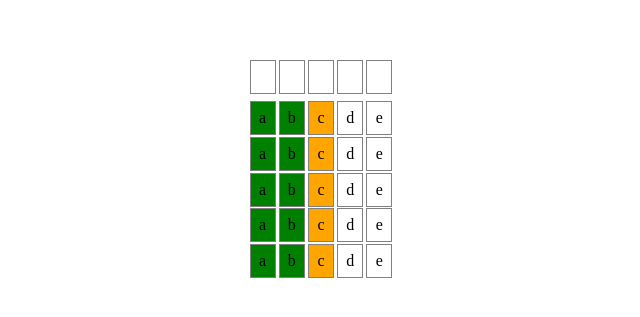
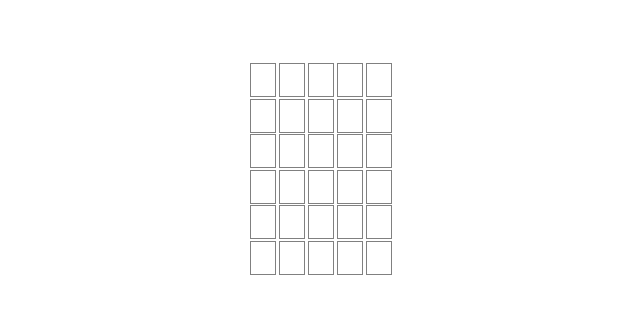
Before and after one commit to davestevens/bulls-and-cows-game, a Svelte app: page / in a window 1280 px wide. Shown: the part 231-548 px from the top of the page, without its empty margins (319-959 px from the left). Built offline with nearby package versions, Linux system fonts and the light colour scheme.

Commit message:
feat: Inital game storage.

```diff
--- a/src/Game/Game.ts
+++ b/src/Game/Game.ts
@@ -1,16 +1,9 @@
-import Guess from './Guess';
+import type Guess from './Guess';
 import getRandomWord from './getRandomWord';
 import validateWord from './validateWord';
-
-const GUESS_COUNT = 5;
-const WORD_LENGTH = 5;
-
-enum GameState {
-  Unknown,
-  InProgress,
-  CompleteCorrect,
-  CompleteIncorrect,
-}
+import { GameState, IGameState, IGuessResult } from './types';
+import buildGuesses from './buildGuesses';
+import { GUESS_COUNT, WORD_LENGTH } from './consts';
 
 class Game {
   public get word(): string { return this.currentWord; }
@@ -25,18 +18,33 @@ class Game {
 
   public get guessesRemaining(): number { return GUESS_COUNT - this.guessesTaken; }
 
-  public get guessesTaken(): number { return this.guesses.length; }
+  public get guessesTaken(): number { return this.guessIndex + 1; }
+
+  public get currentGuessIndex(): number { return this.guessIndex; }
+
+  public get previousGuesses(): IGuessResult[][] {
+    return this.guesses.map((guess) => guess.result);
+  }
+
+  // eslint-disable-next-line class-methods-use-this
+  public get guessMaxCount(): number { return GUESS_COUNT; }
+
+  // eslint-disable-next-line class-methods-use-this
+  public get wordLength(): number { return WORD_LENGTH; }
 
   private currentWord: string;
 
-  private guesses: Guess[];
+  private guessIndex: number;
+
+  private guesses: Guess[] = buildGuesses(GUESS_COUNT);
 
   private state: GameState = GameState.Unknown;
 
   public startNew(): void {
     // TODO: close down current game (if there is one)
     this.currentWord = getRandomWord();
-    this.guesses = [];
+    this.guessIndex = 0;
+    this.guesses = buildGuesses(GUESS_COUNT);
     this.state = GameState.InProgress;
   }
 
@@ -51,14 +59,36 @@ class Game {
     if (!validateWord(uppercaseInput)) {
       throw new Error('Not a valid word');
     }
-    const guess = new Guess(uppercaseInput, this.currentWord);
-    this.guesses.push(guess);
+    const guess = this.guesses[this.guessIndex];
+    guess.perform(uppercaseInput, this.currentWord);
     if (guess.isCorrect) {
       this.state = GameState.CompleteCorrect;
-    } else if (this.guesses.length >= GUESS_COUNT) {
+    } else if (this.guessesTaken >= GUESS_COUNT) {
       this.state = GameState.CompleteIncorrect;
     }
+    this.guessIndex += 1;
     return this.isComplete;
+  }
+
+  public toJson(): IGameState {
+    return {
+      word: this.currentWord,
+      state: this.state,
+      guesses: this.guesses.map((guess) => guess.word),
+      guessIndex: this.guessIndex,
+    };
+  }
+
+  public fromJson(state: IGameState): void {
+    this.currentWord = state.word;
+    this.state = state.state;
+    this.guessIndex = state.guessIndex;
+    this.guesses = buildGuesses(GUESS_COUNT);
+    state.guesses.forEach((guess, index) => {
+      if (guess) {
+        this.guesses[index].perform(guess, this.currentWord);
+      }
+    });
   }
 }
 
--- a/src/Game/Guess.ts
+++ b/src/Game/Guess.ts
@@ -12,21 +12,25 @@ const countLetters = (
 ): number => input.filter((i) => i === letter).length;
 
 class Guess {
-  public get isCorrect(): boolean { return this.result.every((r) => r.correctPosition); }
+  public get word(): string { return this.guessedWord; }
 
-  private word: string;
+  public get result(): IGuessResult[] { return this.guessedResult; }
 
-  private result: IGuessResult[];
+  public get isCorrect(): boolean { return this.guessedResult.every((r) => r.correctPosition); }
 
-  constructor(word: string, targetWord: string) {
-    this.word = word;
+  private guessedWord: string;
+
+  private guessedResult: IGuessResult[] = [];
+
+  public perform(word: string, targetWord: string): void {
+    this.guessedWord = word;
     this.validate(targetWord);
   }
 
   private validate(targetWord: string): void {
     const targetLetters = targetWord.split('');
-    const letters = this.word.split('');
-    this.result = letters.map((letter, index) => ({
+    const letters = this.guessedWord.split('');
+    this.guessedResult = letters.map((letter, index) => ({
       letter,
       correctPosition: letter === targetLetters[index],
       correctLetter: targetLetters.indexOf(letter) > -1
--- /dev/null
+++ b/src/Game/buildGuesses.ts
@@ -0,0 +1,11 @@
+import Guess from './Guess';
+
+const buildGuesses = (count: number): Guess[] => {
+  const guesses: Guess[] = [];
+  for (let i = 0; i < count; i += 1) {
+    guesses.push(new Guess());
+  }
+  return guesses;
+};
+
+export default buildGuesses;
--- /dev/null
+++ b/src/Game/consts.ts
@@ -0,0 +1,3 @@
+export const GUESS_COUNT = 6;
+export const WORD_LENGTH = 5;
+export const GAME_KEY = 'GAME';
--- a/src/Game/types.ts
+++ b/src/Game/types.ts
@@ -3,3 +3,17 @@ export interface IGuessResult {
   correctPosition: boolean;
   correctLetter: boolean;
 }
+
+export enum GameState {
+  Unknown,
+  InProgress,
+  CompleteCorrect,
+  CompleteIncorrect,
+}
+
+export interface IGameState {
+  word: string;
+  state: GameState;
+  guesses: string[];
+  guessIndex: number;
+}
--- a/src/components/Current.svelte
+++ b/src/components/Current.svelte
@@ -1,10 +1,18 @@
 <script lang="ts">
   import { onMount } from 'svelte';
   import getLettersPressed from '../services/getLettersPressed';
+  import { gameStore } from '../stores/gameStore';
 
   const LETTER_COUNT = 5;
-  const letters: string = new Array(LETTER_COUNT).fill('');
+  const letters: string[] = new Array<string>(LETTER_COUNT).fill('');
   let index = 0;
+
+  const reset = () => {
+    for (let i = 0; i < LETTER_COUNT; i += 1) {
+      letters[i] = '';
+    }
+    index = 0;
+  };
 
   const onLetterPressed = (letter: string) => {
     if (index < LETTER_COUNT) {
@@ -20,8 +28,8 @@
 
   const onEnterPressed = () => {
     if (index === LETTER_COUNT) {
-      // Enter guess
-      console.log('guess');
+      gameStore.guessWord(letters.join(''));
+      reset();
     } else {
       console.log('not enough letters');
     }
@@ -67,5 +75,6 @@
     margin: 0 0.1rem;
     text-align: center;
     line-height: 2rem;
+    vertical-align: middle;
   }
 </style>
--- a/src/components/Game.svelte
+++ b/src/components/Game.svelte
@@ -1,10 +1,13 @@
 <script lang="ts">
-  import Current from './Current.svelte';
   import Guesses from './Guesses.svelte';
+  import { gameStore } from '../stores/gameStore';
+
+  if (!gameStore.isInProgress()) {
+    gameStore.startNewGame();
+  }
 </script>
 
 <main>
-  <Current />
   <Guesses />
 </main>
 
--- a/src/components/Guess.svelte
+++ b/src/components/Guess.svelte
@@ -1,37 +1,19 @@
 <script lang="ts">
   import type { IGuessResult } from '../Game/types';
+  import { gameStore } from '../stores/gameStore';
 
-  const results: IGuessResult = [
-    {
-      letter: 'a',
-      correctPosition: true,
-      correctLetter: true,
-    },
-    {
-      letter: 'b',
-      correctPosition: true,
-      correctLetter: false,
-    },
-    {
-      letter: 'c',
-      correctPosition: false,
-      correctLetter: true,
-    },
-    {
-      letter: 'd',
-      correctPosition: false,
-      correctLetter: false,
-    }, {
-      letter: 'e',
-      correctPosition: false,
-      correctLetter: false,
-    },
-  ];
+  export let result: IGuessResult[];
+
+  const wordLength = gameStore.getWordLength();
 </script>
 
 <ol>
-  {#each results as result}
-    <li data-position={result.correctPosition} data-letter={result.correctLetter}>{result.letter}</li>
+  {#each result as item}
+    <li data-position={item.correctPosition} data-letter={item.correctLetter}>{item.letter}</li>
+  {:else}
+    {#each Array(wordLength) as _, i}
+      <li></li>
+    {/each}
   {/each}
 </ol>
 
@@ -50,6 +32,7 @@
     margin: 0 0.1rem;
     text-align: center;
     line-height: 2rem;
+    vertical-align: middle;
   }
 
   li[data-letter="true"] {
--- a/src/components/Guesses.svelte
+++ b/src/components/Guesses.svelte
@@ -1,11 +1,27 @@
 <script lang="ts">
+  import { onDestroy } from 'svelte';
   import Guess from './Guess.svelte';
+  import Current from './Current.svelte';
+  import { gameStore } from '../stores/gameStore';
+  import type { IGuessResult } from '../Game/types';
+
+  let guessResults: IGuessResult[][];
+  let guessIndex: number;
+
+  const unsubscribe = gameStore.subscribe(() => {
+    guessResults = gameStore.getGuesses();
+    guessIndex = gameStore.getGuessIndex();
+  });
+
+  onDestroy(unsubscribe);
 </script>
 
 <section>
-  <Guess />
-  <Guess />
-  <Guess />
-  <Guess />
-  <Guess />
+  {#each guessResults as result, index}
+    {#if index === guessIndex}
+      <Current />
+    {:else}
+      <Guess {result} />
+    {/if}
+  {/each}
 </section>
--- /dev/null
+++ b/src/stores/gameStore.ts
@@ -0,0 +1,37 @@
+import { writable } from 'svelte/store';
+import { GAME_KEY } from '../Game/consts';
+import Game from '../Game/Game';
+import type { IGameState, IGuessResult } from '../Game/types';
+
+const game = new Game();
+
+export const createGameStore = () => {
+  const initialValue = JSON.parse(localStorage.getItem(GAME_KEY)) as IGameState;
+  if (initialValue) {
+    game.fromJson(initialValue);
+  }
+  const { update, subscribe } = writable<IGameState>(game.toJson());
+
+  subscribe((val) => {
+    localStorage.setItem(GAME_KEY, JSON.stringify(val));
+  });
+
+  return {
+    subscribe,
+    isInProgress: (): boolean => game.isInProgess,
+    startNewGame: () => {
+      game.startNew();
+      update(() => game.toJson());
+    },
+    guessWord: (word: string) => {
+      game.makeGuess(word);
+      update(() => game.toJson());
+    },
+    getGuesses: (): IGuessResult[][] => game.previousGuesses,
+    getGuessIndex: (): number => game.currentGuessIndex,
+    getGuessMaxCount: (): number => game.guessMaxCount,
+    getWordLength: (): number => game.wordLength,
+  };
+};
+
+export const gameStore = createGameStore();
```
